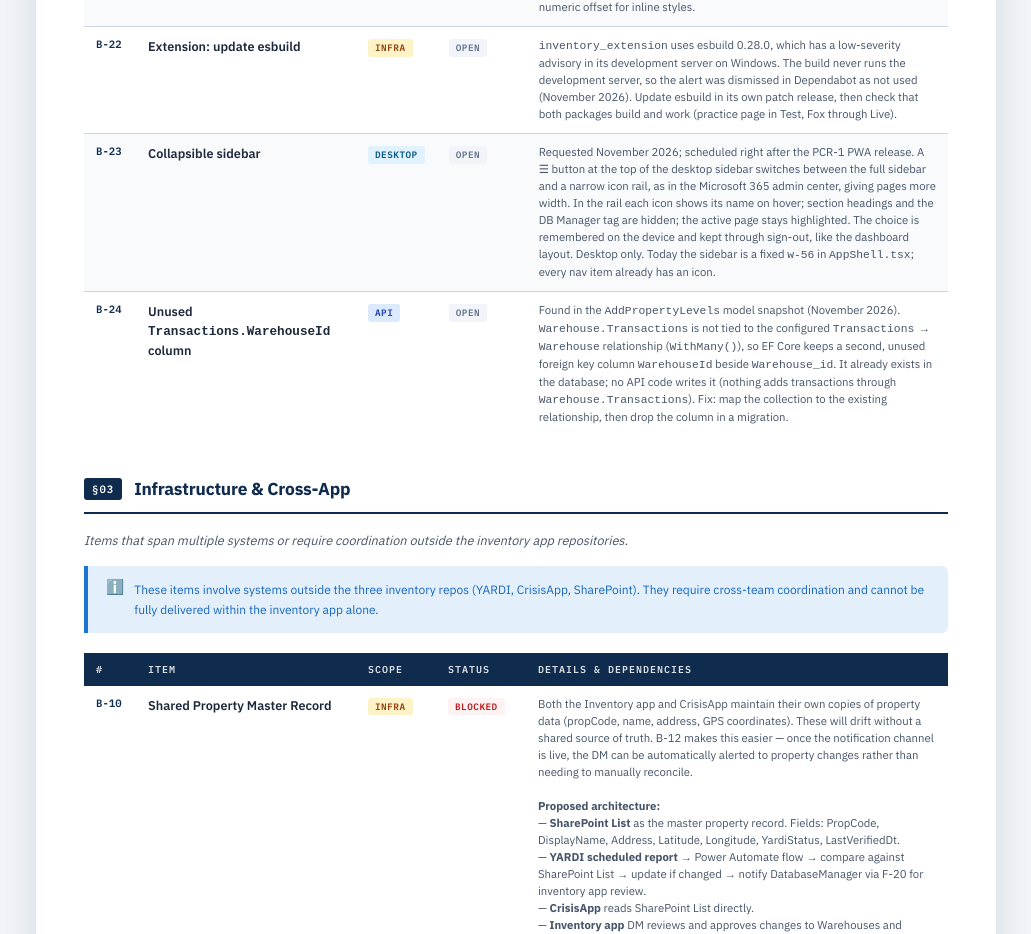
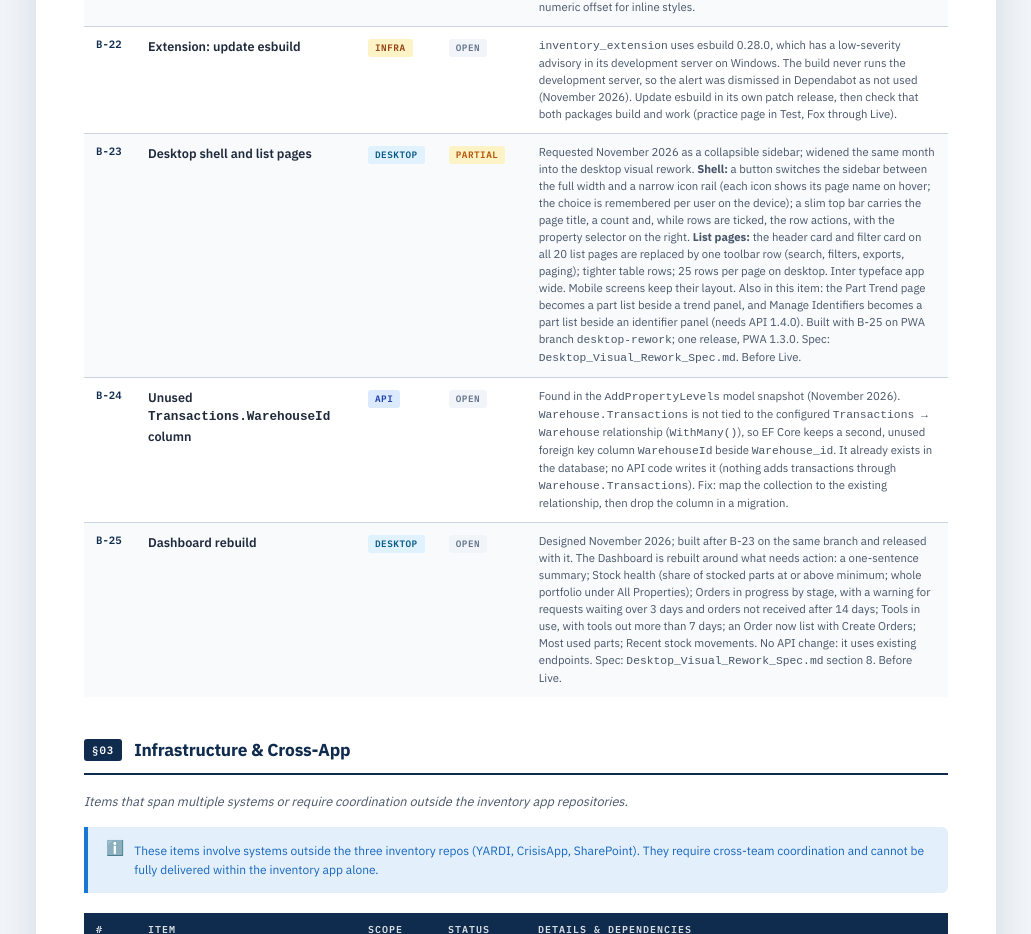
Before and after one commit to ATC-Development/inventory_documentation, a plain HTML site: page docs/product_backlog.html in a window 1280 px wide. Shown: the part 5456-6390 px from the top of the page, without its empty margins (124-1155 px from the left). Drawn offline with Linux system fonts and the light colour scheme.

Commit message:
change to product backlog

```diff
--- a/docs/product_backlog.html
+++ b/docs/product_backlog.html
@@ -627,11 +627,11 @@
           </tr>
           <tr>
             <td>B-23</td>
-            <td class="td-name">Collapsible sidebar</td>
+            <td class="td-name">Desktop shell and list pages</td>
             <td><span class="badge badge-desktop">Desktop</span></td>
-            <td><span class="badge badge-open">Open</span></td>
+            <td><span class="badge badge-partial">Partial</span></td>
             <td class="td-notes">
-              Requested November 2026; scheduled right after the PCR-1 PWA release. A &#9776; button at the top of the desktop sidebar switches between the full sidebar and a narrow icon rail, as in the Microsoft 365 admin center, giving pages more width. In the rail each icon shows its name on hover; section headings and the DB Manager tag are hidden; the active page stays highlighted. The choice is remembered on the device and kept through sign-out, like the dashboard layout. Desktop only. Today the sidebar is a fixed <code>w-56</code> in <code>AppShell.tsx</code>; every nav item already has an icon.
+              Requested November 2026 as a collapsible sidebar; widened the same month into the desktop visual rework. <strong>Shell:</strong> a button switches the sidebar between the full width and a narrow icon rail (each icon shows its page name on hover; the choice is remembered per user on the device); a slim top bar carries the page title, a count and, while rows are ticked, the row actions, with the property selector on the right. <strong>List pages:</strong> the header card and filter card on all 20 list pages are replaced by one toolbar row (search, filters, exports, paging); tighter table rows; 25 rows per page on desktop. Inter typeface app wide. Mobile screens keep their layout. Also in this item: the Part Trend page becomes a part list beside a trend panel, and Manage Identifiers becomes a part list beside an identifier panel (needs API 1.4.0). Built with B-25 on PWA branch <code>desktop-rework</code>; one release, PWA 1.3.0. Spec: <code>Desktop_Visual_Rework_Spec.md</code>. Before Live.
             </td>
           </tr>
           <tr>
@@ -641,6 +641,15 @@
             <td><span class="badge badge-open">Open</span></td>
             <td class="td-notes">
               Found in the <code>AddPropertyLevels</code> model snapshot (November 2026). <code>Warehouse.Transactions</code> is not tied to the configured <code>Transactions &rarr; Warehouse</code> relationship (<code>WithMany()</code>), so EF Core keeps a second, unused foreign key column <code>WarehouseId</code> beside <code>Warehouse_id</code>. It already exists in the database; no API code writes it (nothing adds transactions through <code>Warehouse.Transactions</code>). Fix: map the collection to the existing relationship, then drop the column in a migration.
+            </td>
+          </tr>
+          <tr>
+            <td>B-25</td>
+            <td class="td-name">Dashboard rebuild</td>
+            <td><span class="badge badge-desktop">Desktop</span></td>
+            <td><span class="badge badge-open">Open</span></td>
+            <td class="td-notes">
+              Designed November 2026; built after B-23 on the same branch and released with it. The Dashboard is rebuilt around what needs action: a one-sentence summary; Stock health (share of stocked parts at or above minimum; whole portfolio under All Properties); Orders in progress by stage, with a warning for requests waiting over 3 days and orders not received after 14 days; Tools in use, with tools out more than 7 days; an Order now list with Create Orders; Most used parts; Recent stock movements. No API change: it uses existing endpoints. Spec: <code>Desktop_Visual_Rework_Spec.md</code> section 8. Before Live.
             </td>
           </tr>
         </tbody>
```
